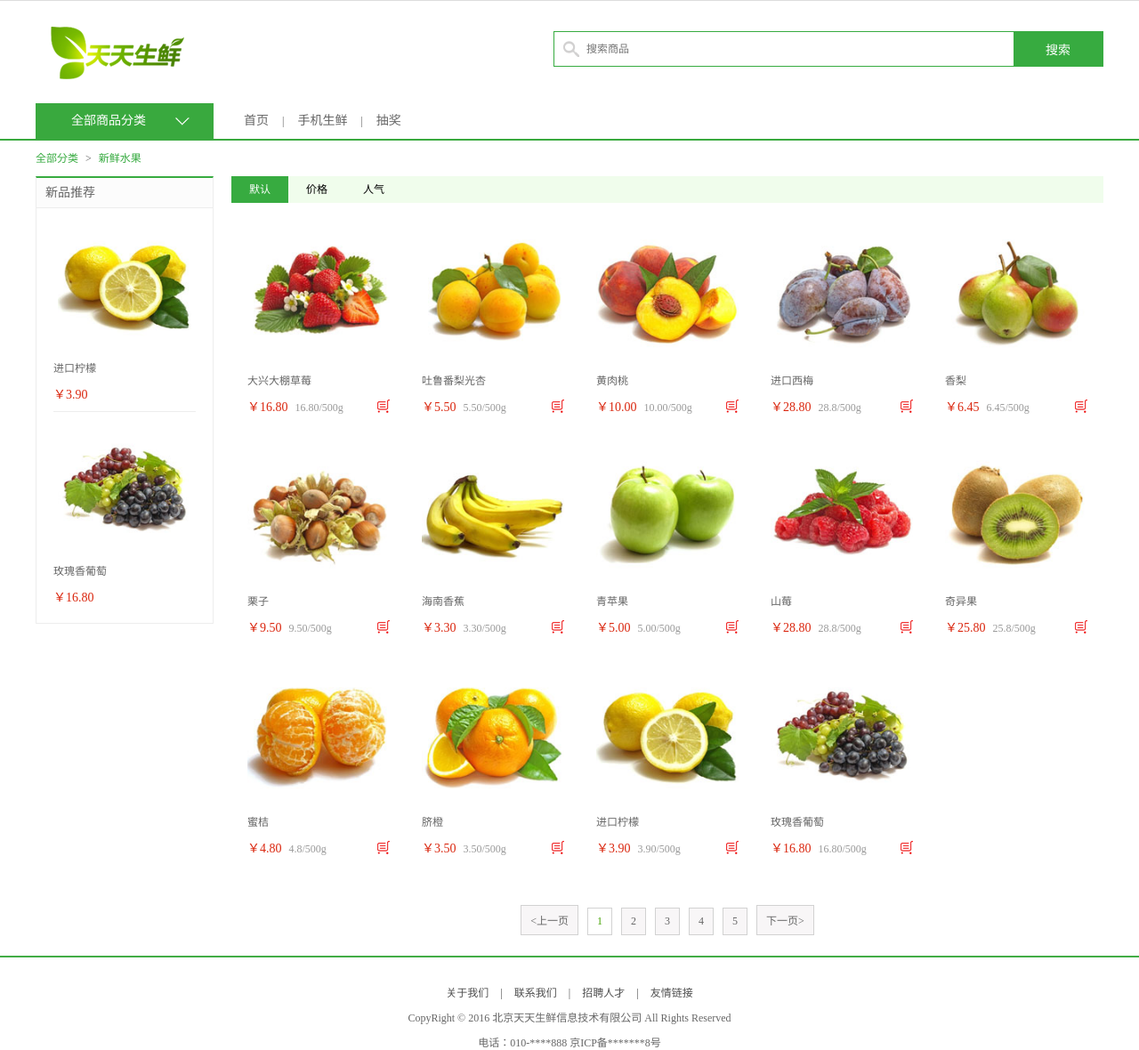
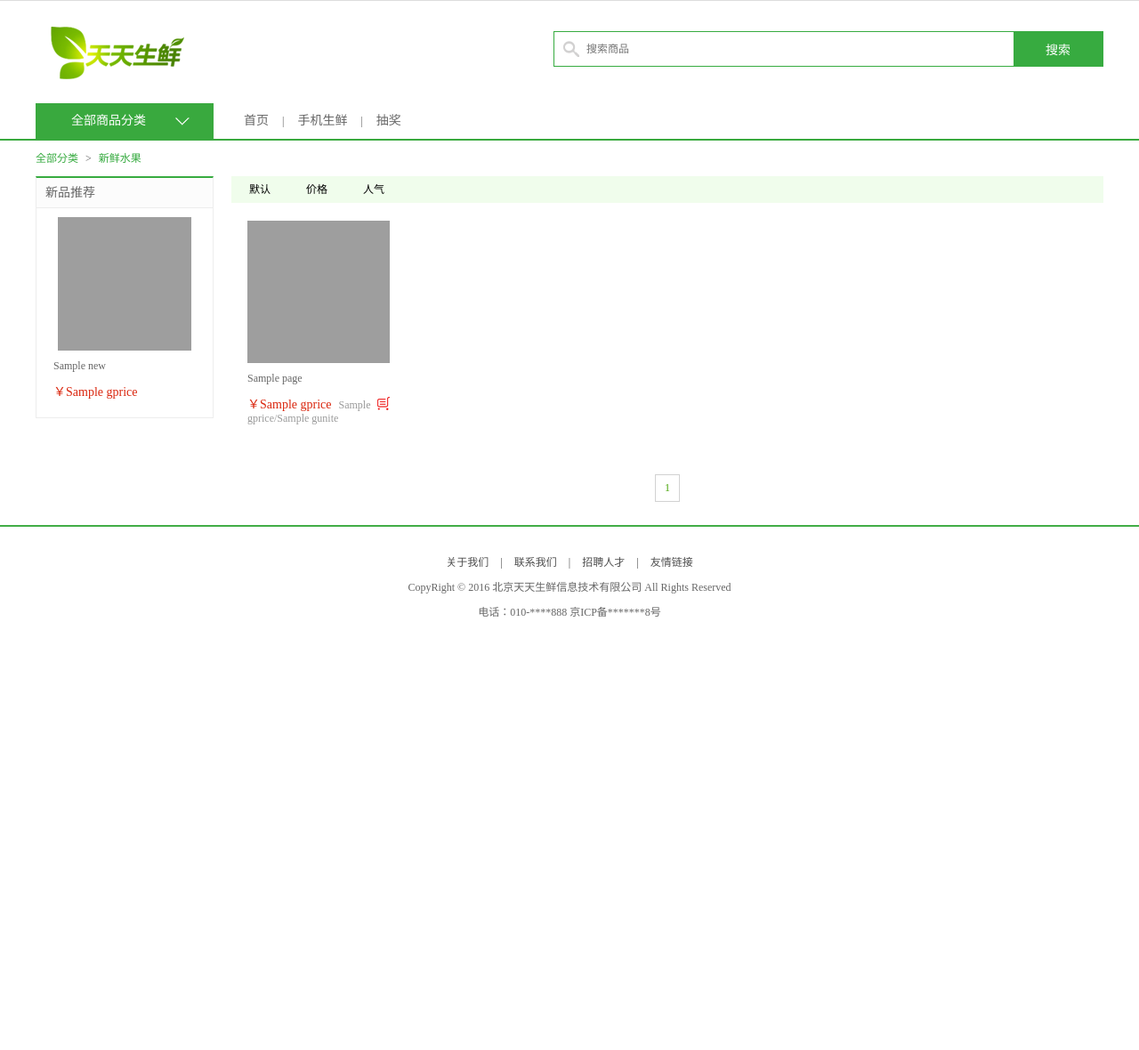
Before and after one commit to amuqiao/DailyFresh, a Django app: template dailyfresh/templates/df_goods/list.html in a window 1280 px wide. Shown: the part 29-1209 px from the top of the page at 89% size. After the commit the page ends 722 px from the top, so only its background shows below. Run offline with Django 3.2, Linux system fonts and the light colour scheme; the template is opened without the code that fills it: most values are stand-ins (such as "Sample title", 1, 10 or a date in 2020); grey boxes are pictures that could not be loaded.

Commit message:
完成df_goods-list页

```diff
--- a/dailyfresh/df_goods/urls.py
+++ b/dailyfresh/df_goods/urls.py
@@ -1,9 +1,12 @@
+# coding=utf-8
 from django.conf.urls import url
 import views
 
 
 urlpatterns=[
     url(r'^$', views.index),
-    url(r'^list/$', views.list),
+    #传入三个参数：分类 页码　排序类型
+    url(r'^list(\d+)_(\d+)_(\d+)/$', views.list),
+
     #url(r'^detail/$', views.detail),
 ]
--- /dev/null
+++ b/dailyfresh/templates/df_goods/base.html
@@ -0,0 +1 @@
+{% extends 'base.html'%}
--- a/dailyfresh/templates/df_goods/list.html
+++ b/dailyfresh/templates/df_goods/list.html
@@ -6,12 +6,12 @@
 				<h1>全部商品分类</h1>
 				<span></span>
 				<ul class="subnav">
-					<li><a href="#" class="fruit">新鲜水果</a></li>
-					<li><a href="#" class="seafood">海鲜水产</a></li>
-					<li><a href="#" class="meet">猪牛羊肉</a></li>
-					<li><a href="#" class="egg">禽类蛋品</a></li>
-					<li><a href="#" class="vegetables">新鲜蔬菜</a></li>
-					<li><a href="#" class="ice">速冻食品</a></li>
+					<li><a href="/list1_1_1/" class="fruit">新鲜水果</a></li>
+					<li><a href="/list2_1_1/" class="seafood">海鲜水产</a></li>
+					<li><a href="/list3_1_1/" class="meet">猪牛羊肉</a></li>
+					<li><a href="/list4_1_1/" class="egg">禽类蛋品</a></li>
+					<li><a href="/list5_1_1/" class="vegetables">新鲜蔬菜</a></li>
+					<li><a href="/list6_1_1/" class="ice">速冻食品</a></li>
 				</ul>
 			</div>
 			<ul class="navlist fl">
@@ -35,174 +35,107 @@
 			<div class="new_goods">
 				<h3>新品推荐</h3>
 				<ul>
+					{% for i in new_list%}
 					<li>
-						<a href="#"><img src="/static/images/goods/goods001.jpg"></a>
-						<h4><a href="#">进口柠檬</a></h4>
-						<div class="prize">￥3.90</div>
+						<a href="#"><img src="/static/{{i.gpic}}"></a>
+						<h4><a href="#">{{i.gtitle}}</a></h4>
+						<div class="prize">￥{{i.gprice}}</div>
 					</li>
-					<li>
-						<a href="#"><img src="/static/images/goods/goods002.jpg"></a>
-						<h4><a href="#">玫瑰香葡萄</a></h4>
-						<div class="prize">￥16.80</div>
-					</li>
+					{% endfor %}
 				</ul>
 			</div>
 		</div>
 
 		<div class="r_wrap fr clearfix">
+			<!--默认　价格　人气-->
 			<div class="sort_bar">
-				<a href="#" class="active">默认</a>
-				<a href="#">价格</a>
-				<a href="#">人气</a>
+				<a href="#" {%if orderby = 1%}class='active'{%endif%}>默认</a>
+				<a href="#" {%if orderby = 2%}class='active'{%endif%}>价格</a>
+				<a href="#" {%if orderby = 3%}class='active'{%endif%}>人气</a>
 			</div>
-
+			<!--显示推荐新品-->
 			<ul class="goods_type_list clearfix">
+				{%for i in page%}
 				<li>
-					<a href="detail.html"><img src="/static/images/goods/goods003.jpg"></a>
-					<h4><a href="detail.html">大兴大棚草莓</a></h4>
+					<a href="detail.html"><img src="/static/{{i.gpic}}"></a>
+					<h4><a href="detail.html">{{i.gtitle}}</a></h4>
 					<div class="operate">
-						<span class="prize">￥16.80</span>
-						<span class="unit">16.80/500g</span>
+						<span class="prize">￥{{i.gprice}}</span>
+						<span class="unit">{{i.gprice}}/{{i.gunite}}</span>
 						<a href="#" class="add_goods" title="加入购物车"></a>
 					</div>
 				</li>
+				{%endfor%}
+			</ul>
+			<!--显示页码数-->
+			<div class="pagenation">
 
-				<li>
-					<a href="#"><img src="/static/images/goods/goods004.jpg"></a>
-					<h4><a href="#">吐鲁番梨光杏</a></h4>
-					<div class="operate">
-						<span class="prize">￥5.50</span>
-						<span class="unit">5.50/500g</span>
-						<a href="#" class="add_goods" title="加入购物车"></a>
-					</div>
-				</li>
+				<!--判断是否有上一页-->
+				{% if page.has_previous %}
+				<a href="/list{{tid}}_1_{{ orderby }}/">首页</a>
+				<a href="/list{{tid}}_{{page.number|add:-1}}_{{ orderby }}/">上一页</a>
+				{%endif%}
 
-				<li>
-					<a href="#"><img src="/static/images/goods/goods005.jpg"></a>
-					<h4><a href="#">黄肉桃</a></h4>
-					<div class="operate">
-						<span class="prize">￥10.00</span>
-						<span class="unit">10.00/500g</span>
-						<a href="#" class="add_goods" title="加入购物车"></a>
-					</div>
-				</li>
+				<!--当页码<=5页时：-->
+				{% if page.paginator.num_pages <= 5 %}
+					<!--遍历页码列表,非num_pages-->
+					{% for index in page.paginator.page_range%}
+						{% if index == page.number %}
+							<a href="#" class="active">{{index}}</a>
+						{% else %}
+							<a href="/list{{ tid }}_{{ index }}_{{ orderby }}/">{{index}}</a>
+						{% endif %}
+					{% endfor %}
+				{% else %}
+<!--当页码>5页时：-->
+<!--当前页为第一页时-->
+{% if page.number == 1 %}
+	<a href="#" class="active">1</a>
+	<a href="/list{{tid}}_2_{{orderby}}/">2</a>
+	<a href="/list{{tid}}_3_{{orderby}}/">3</a>
+	<a href="/list{{tid}}_4_{{orderby}}/">4</a>
+	<a href="/list{{tid}}_5_{{orderby}}/">5</a>
+<!--当前页为第二页时-->
+{% elif page.number == 2%}
+	<a href="/list{{tid}}_1_{{orderby}}/" >1</a>
+	<a href="#" class="active">2</a>
+	<a href="/list{{tid}}_3_{{orderby}}/">3</a>
+	<a href="/list{{tid}}_4_{{orderby}}/">4</a>
+	<a href="/list{{tid}}_5_{{orderby}}/">5</a>
+<!--当前页为倒数第二页时-->
+{% elif page.number == page.pagintor.num_pages|add:-1%}
+	<a href="/list{{tid}}_{{page.number|add:-3}}_{{orderby}}/" >{{page.number|add:-3}}</a>
+	<a href="/list{{tid}}_{{page.number|add:-2}}_{{orderby}}/" >{{page.number|add:-2}}</a>
+	<a href="/list{{tid}}_{{page.number|add:-1}}_{{orderby}}/" >{{page.number|add:-1}}</a>
+	<a href="/list{{tid}}_{{page.number}}_{{orderby}}/" class="active">{{page.number}}</a>
+	<a href="/list{{tid}}_{{page.number|add:1}}_{{orderby}}/" >{{page.number|add:1}}</a>
+<!--当前页为倒数第一页时-->
+{% elif page.number == page.pagintor.num_pages}
+	<a href="/list{{tid}}_{{page.number|add:-4}}_{{orderby}}/" >{{page.number|add:-4}}</a>
+	<a href="/list{{tid}}_{{page.number|add:-3}}_{{orderby}}/" >{{page.number|add:-3}}</a>
+	<a href="/list{{tid}}_{{page.number|add:-2}}_{{orderby}}/" >{{page.number|add:-2}}</a>
+	<a href="/list{{tid}}_{{page.number|add:-1}}_{{orderby}}/" >{{page.number|add:-1}}</a>
+	<a href="/list{{tid}}_{{page.number}}_{{orderby}}/" class="active">{{page.number}}</a>
+<!--其他情况-->
+{% else %}
+	<a href="/list{{tid}}_{{page.number|add:-2}}_{{orderby}}/" >{{page.number|add:-2}}</a>
+	<a href="/list{{tid}}_{{page.number|add:-1}}_{{orderby}}/" >{{page.number|add:-1}}</a>
+	<a href="/list{{tid}}_{{page.number}}_{{orderby}}/" class="active">{{page.number}}</a>
+	<a href="/list{{tid}}_{{page.number|add:1}}_{{orderby}}/" >{{page.number|add:1}}</a>
+	<a href="/list{{tid}}_{{page.number|add:2}}_{{orderby}}/" >{{page.number|add:2}}</a>
 
-				<li>
-					<a href="#"><img src="/static/images/goods/goods006.jpg"></a>
-					<h4><a href="#">进口西梅</a></h4>
-					<div class="operate">
-						<span class="prize">￥28.80</span>
-						<span class="unit">28.8/500g</span>
-						<a href="#" class="add_goods" title="加入购物车"></a>
-					</div>
-				</li>
+{% endif %}
 
-				<li>
-					<a href="#"><img src="/static/images/goods/goods007.jpg"></a>
-					<h4><a href="#">香梨</a></h4>
-					<div class="operate">
-						<span class="prize">￥6.45</span>
-						<span class="unit">6.45/500g</span>
-						<a href="#" class="add_goods" title="加入购物车"></a>
-					</div>
-				</li>
+				{% endif %}
+				<!--判断是否有下一页-->
+				{%if page.has_next%}
+					<a href="/list{{tid}}_{{page.number|add:1}}_{{ orderby }}/">下一页</a>
+					<a href="/list{{tid}}_{{page.paginator.num_pages}}_{{ orderby }}/">末页</a>
+				{%endif%}
 
-				<li>
-					<a href="#"><img src="/static/images/goods/goods008.jpg"></a>
-					<h4><a href="#">栗子</a></h4>
-					<div class="operate">
-						<span class="prize">￥9.50</span>
-						<span class="unit">9.50/500g</span>
-						<a href="#" class="add_goods" title="加入购物车"></a>
-					</div>
-				</li>
+			</div>
 
-				<li>
-					<a href="#"><img src="/static/images/goods/goods009.jpg"></a>
-					<h4><a href="#">海南香蕉</a></h4>
-					<div class="operate">
-						<span class="prize">￥3.30</span>
-						<span class="unit">3.30/500g</span>
-						<a href="#" class="add_goods" title="加入购物车"></a>
-					</div>
-				</li>
 
-				<li>
-					<a href="#"><img src="/static/images/goods/goods010.jpg"></a>
-					<h4><a href="#">青苹果</a></h4>
-					<div class="operate">
-						<span class="prize">￥5.00</span>
-						<span class="unit">5.00/500g</span>
-						<a href="#" class="add_goods" title="加入购物车"></a>
-					</div>
-				</li>
-
-				<li>
-					<a href="#"><img src="/static/images/goods/goods011.jpg"></a>
-					<h4><a href="#">山莓</a></h4>
-					<div class="operate">
-						<span class="prize">￥28.80</span>
-						<span class="unit">28.8/500g</span>
-						<a href="#" class="add_goods" title="加入购物车"></a>
-					</div>
-				</li>
-
-				<li>
-					<a href="#"><img src="/static/images/goods/goods012.jpg"></a>
-					<h4><a href="#">奇异果</a></h4>
-					<div class="operate">
-						<span class="prize">￥25.80</span>
-						<span class="unit">25.8/500g</span>
-						<a href="#" class="add_goods" title="加入购物车"></a>
-					</div>
-				</li>
-				<li>
-					<a href="#"><img src="/static/images/goods/goods013.jpg"></a>
-					<h4><a href="#">蜜桔</a></h4>
-					<div class="operate">
-						<span class="prize">￥4.80</span>
-						<span class="unit">4.8/500g</span>
-						<a href="#" class="add_goods" title="加入购物车"></a>
-					</div>
-				</li>
-				<li>
-					<a href="#"><img src="/static/images/goods/goods014.jpg"></a>
-					<h4><a href="#">脐橙</a></h4>
-					<div class="operate">
-						<span class="prize">￥3.50</span>
-						<span class="unit">3.50/500g</span>
-						<a href="#" class="add_goods" title="加入购物车"></a>
-					</div>
-				</li>
-				<li>
-					<a href="#"><img src="/static/images/goods/goods001.jpg"></a>
-					<h4><a href="#">进口柠檬</a></h4>
-					<div class="operate">
-						<span class="prize">￥3.90</span>
-						<span class="unit">3.90/500g</span>
-						<a href="#" class="add_goods" title="加入购物车"></a>
-					</div>
-				</li>
-				<li>
-					<a href="#"><img src="/static/images/goods/goods002.jpg"></a>
-					<h4><a href="#">玫瑰香葡萄</a></h4>
-					<div class="operate">
-						<span class="prize">￥16.80</span>
-						<span class="unit">16.80/500g</span>
-						<a href="#" class="add_goods" title="加入购物车"></a>
-					</div>
-				</li>
-			</ul>
-
-			<div class="pagenation">
-				<a href="#"><上一页</a>
-				<a href="#" class="active">1</a>
-				<a href="#">2</a>
-				<a href="#">3</a>
-				<a href="#">4</a>
-				<a href="#">5</a>
-				<a href="#">下一页></a>
-			</div>
 		</div>
 	</div>
 {% endblock content %}
```
Also changed, not shown: dailyfresh/df_goods/views.py (+38 -2 lines), dailyfresh/templates/df_goods/index.html (+6 -6 lines).
